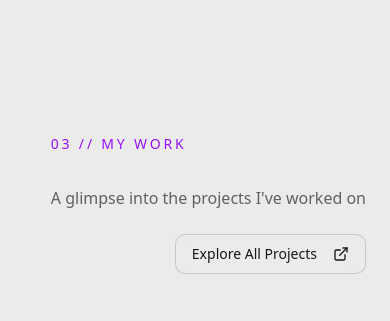
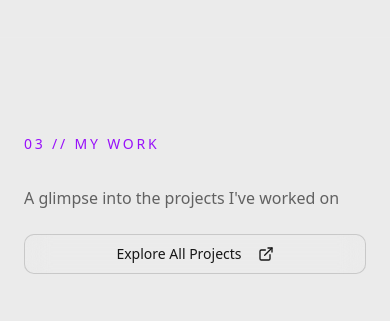
Before and after one commit to NotKirzu/portfolio, a Next.js app: page / in a window 390 px wide. Shown: the part 3070-3391 px from the top of the page. Built offline with nearby package versions, Linux system fonts and the light colour scheme; no server answers; grey boxes are pictures that could not be loaded; what @bprogress/next would draw is missing.

Commit message:
fix .3 section on mobile

```diff
--- a/src/app/page.tsx
+++ b/src/app/page.tsx
@@ -336,7 +336,7 @@
       </section>
 
       <section className="max-w-6xl mx-auto px-6 py-24 border-t border-white/5">
-        <div className="flex flex-col md:flex-row justify-between items-end mb-12 gap-6">
+        <div className="flex flex-col md:flex-row justify-between mb-12 gap-6">
           <div className="space-y-2">
             <h2 className="text-sm font-mono text-purple-600 dark:text-purple-400 mb-8 uppercase tracking-[0.2em]">
               03 // My Work
```
